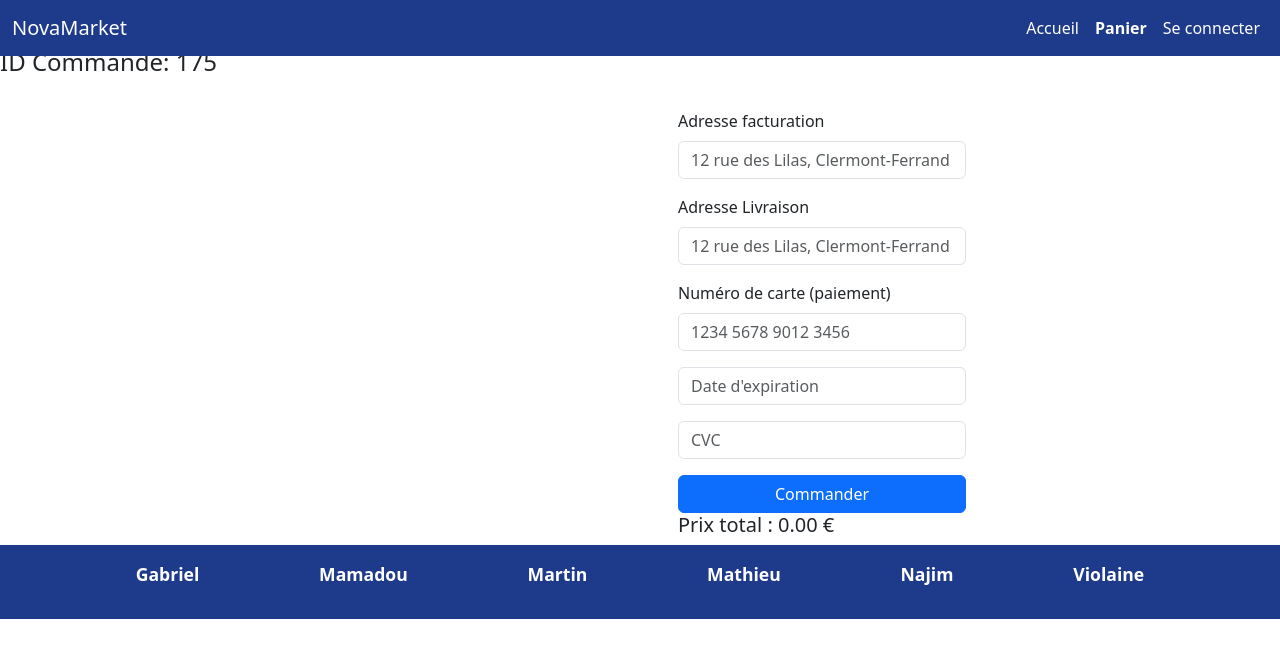
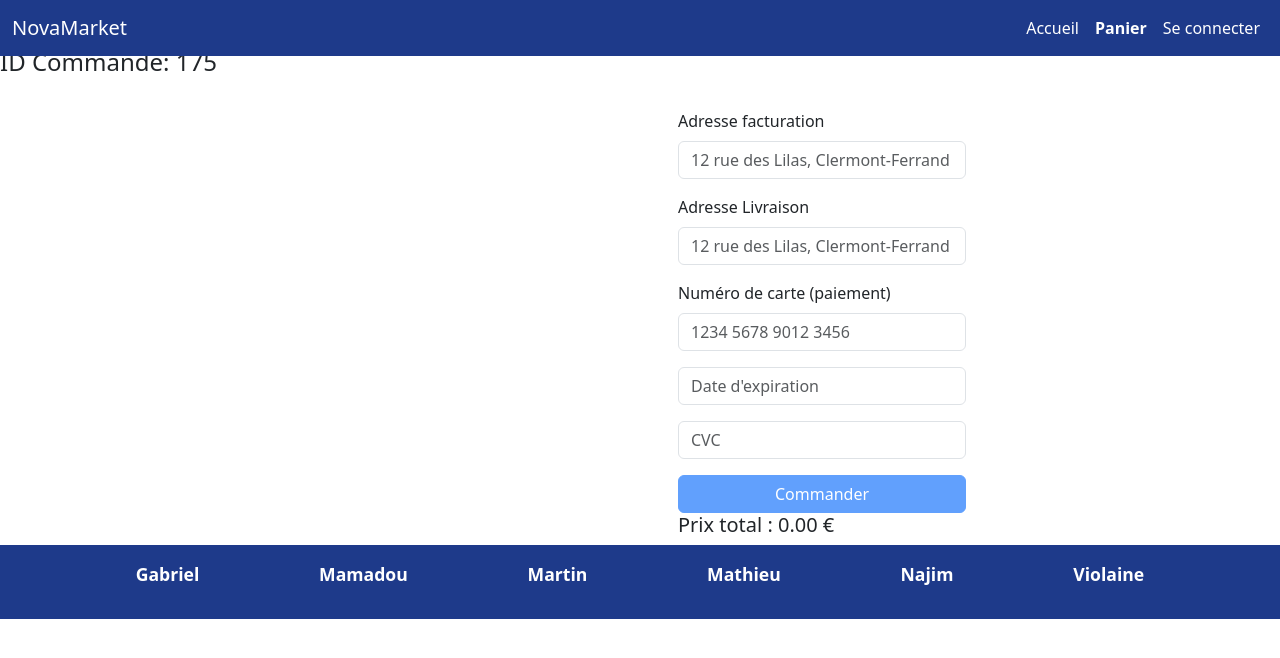
Before and after one commit to ViolaineLebec/Fake-Store-avec-IA, an Angular app: page /cart in a window 1280 px wide. Shown: the top 658 px of the page. Built offline with nearby package versions, Linux system fonts and the light colour scheme.

Commit message:
Desactiver le bouton commande si pas d'article

```diff
--- a/src/app/cart/cart.html
+++ b/src/app/cart/cart.html
@@ -29,7 +29,7 @@
     <div class="mb-3 col -2">
       <input type="text" class="form-control" placeholder="CVC">
     </div>
-    <button type="button" class="btn btn-primary w-100">Commander</button>
+    <button type="button" class="btn btn-primary w-100" [disabled]="isCartEmpty" (click)="submitOrder()">Commander</button>
   </form>
   <div>
   <h5 class="text-start">Prix total : {{ cartService.total().toFixed(2) }} €</h5>
--- a/src/app/cart/cart.ts
+++ b/src/app/cart/cart.ts
@@ -11,4 +11,16 @@ import { Cart as CartService } from '../services/cart';
 })
 export class Cart {
   cartService = inject(CartService);
+  orderConfirmed = false;
+
+  get isCartEmpty(): boolean {
+    return this.cartService.items().length === 0;
+  }
+
+  submitOrder(): void {
+    if (this.isCartEmpty) {
+      return; // sécurité : bloque même si jamais le bouton était cliquable
+    }
+    this.orderConfirmed = true;
+  }
 }
--- a/src/app/product-card/product-card.css
+++ b/src/app/product-card/product-card.css
@@ -0,0 +1,8 @@
+.card {
+  transition: transform 0.2s ease, box-shadow 0.2s ease;
+}
+
+.card:hover {
+  transform: translateY(-4px);
+  box-shadow: 0 8px 16px rgba(0, 0, 0, 0.1);
+}
--- a/src/styles.css
+++ b/src/styles.css
@@ -1 +1,9 @@
 /* You can add global styles to this file, and also import other style files */
+.btn {
+  transition: transform 0.15s ease, box-shadow 0.15s ease;
+}
+
+.btn:hover {
+  transform: translateY(-1px);
+  box-shadow: 0 4px 8px rgba(0, 0, 0, 0.15);
+}
```
Also changed, not shown: src/app/home/home.css (line endings or trailing spaces), src/app/navbar/navbar.css (line endings or trailing spaces).
